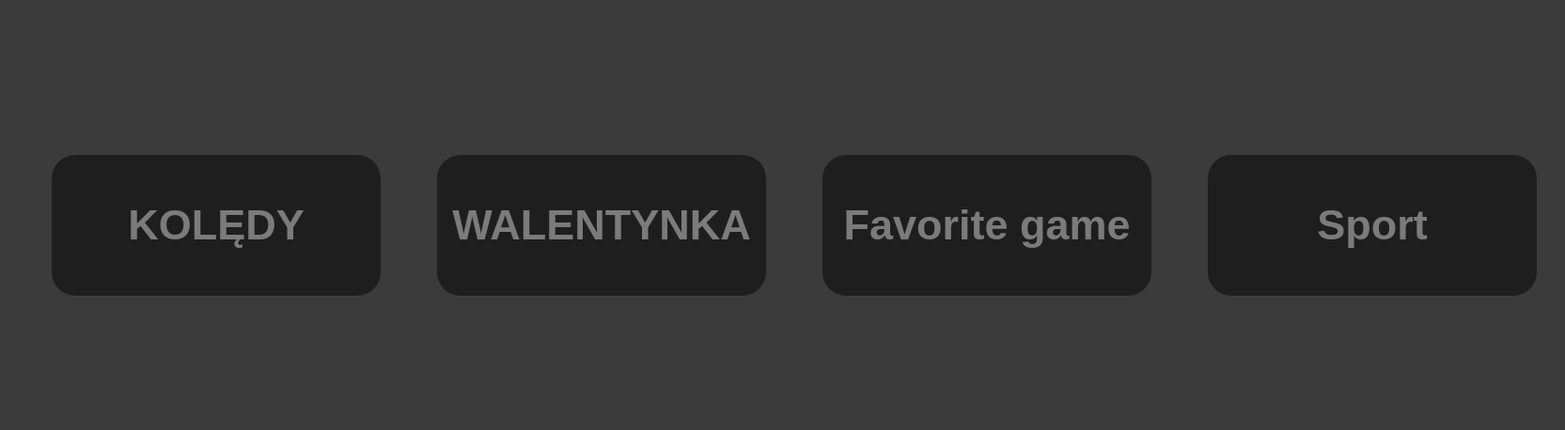
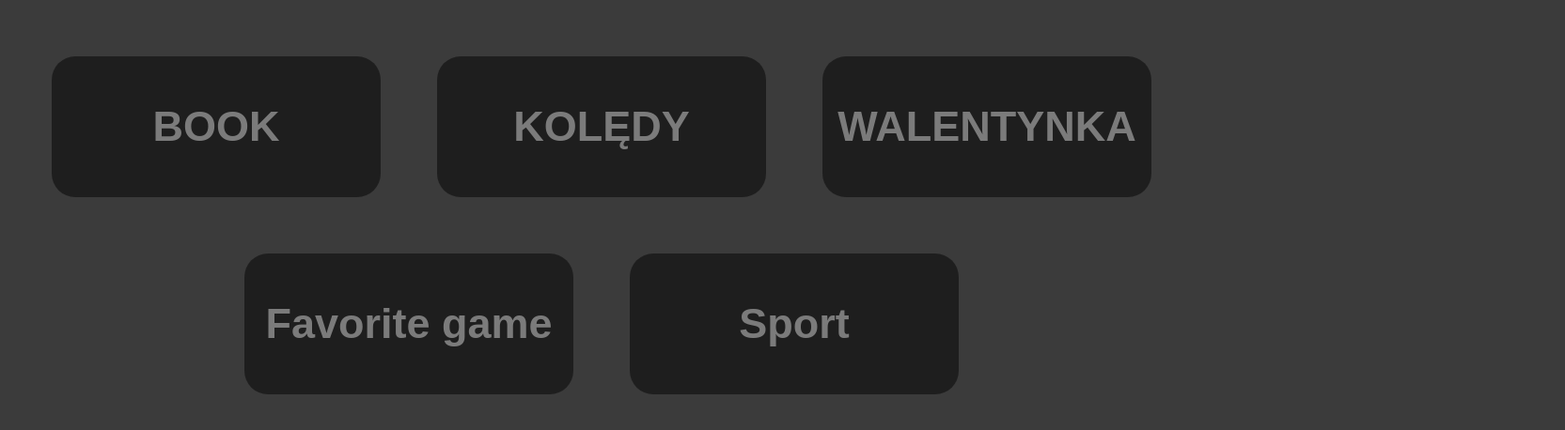
Before and after one commit to Gkrab228/Book, a plain HTML site: page index.html in a window 1280 px wide. Shown: the part 160-618 px from the top of the page at 94% size, 1665 px wide, since content can reach past the window. Drawn offline with Linux system fonts and the light colour scheme.

Commit message:
Add files via upload

```diff
--- a/index.html
+++ b/index.html
@@ -19,10 +19,11 @@
         .main{
             position: relative;
             height: auto;
-            width: auto;
+            width: 100vw;
             display: flex;
             align-items: center;
             justify-content: center;
+            flex-wrap: wrap;
         }
         .cover {
             height: 100%;
@@ -34,7 +35,7 @@
             position: relative;
             height: 150px;
             width: 350px;
-            margin: 0px 25px;
+            margin:25px;
             opacity: 80%;
             display: flex;
             align-items: center;
@@ -125,7 +126,7 @@
                 <div class="img_gradient" > </div>
             </div>
             <div class="link__book" >
-                <a class="link" href="./Sport/Sport.html"> <link href="./FavGame/FavGame.Sport"  /> </a>
+                <a class="link" href="./Sport/Sport.html"> <link href="./Sport/Sport.html"  /> </a>
                 <a >Sport</a>
                 <div class="img_gradient" > </div>
             </div>
```
Also changed, not shown: Sport/menu.png (added).
